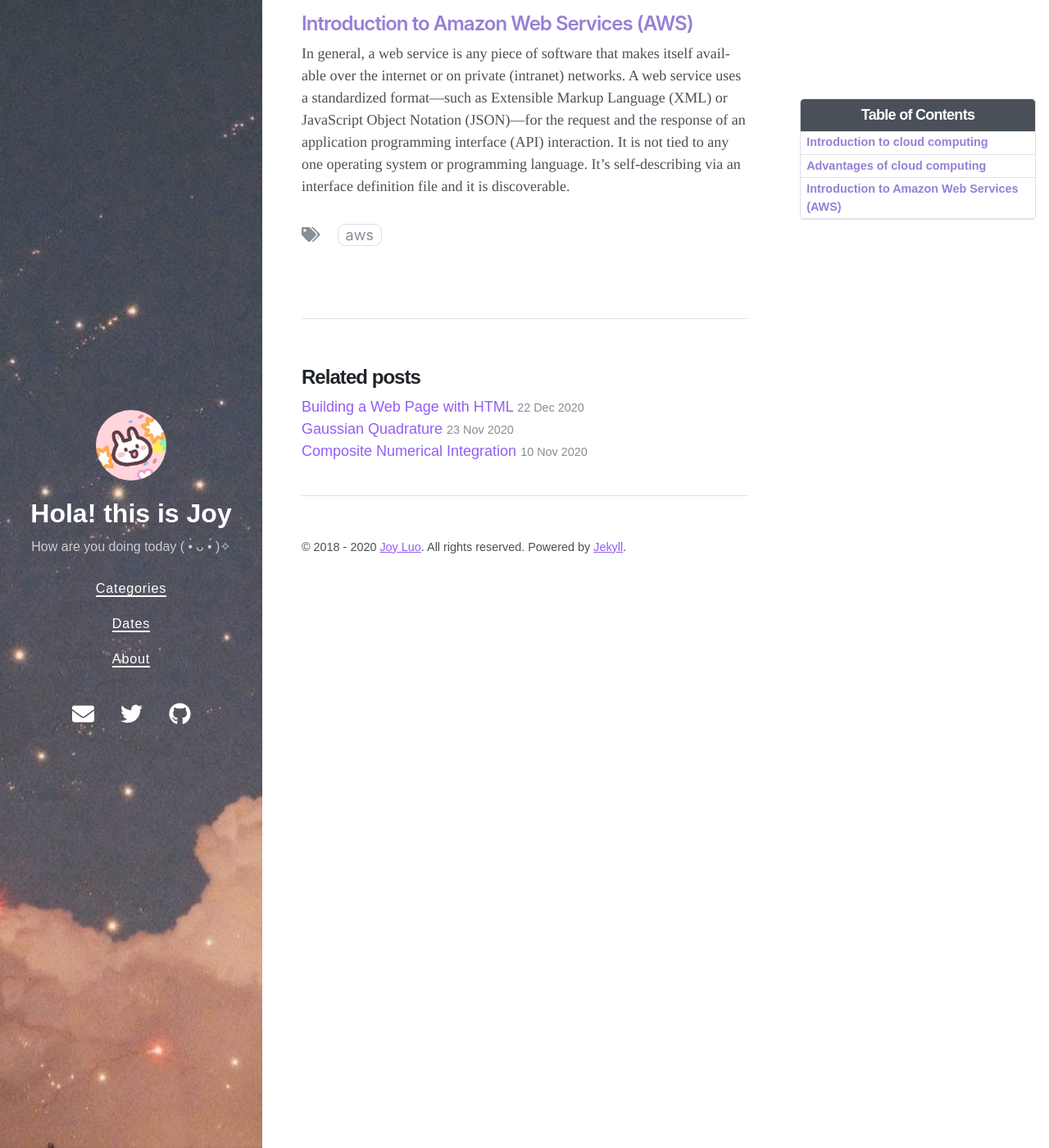
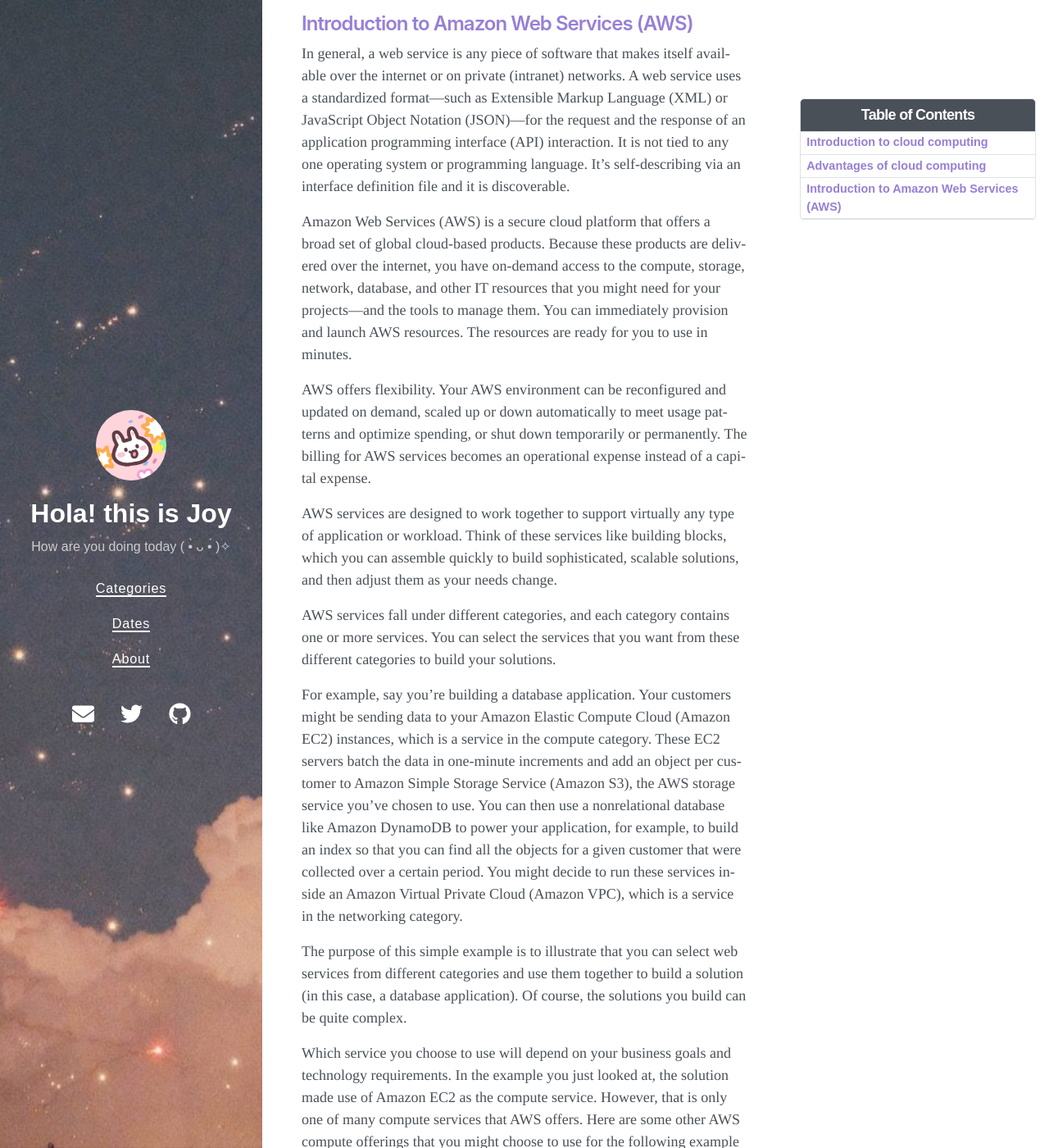
Before and after one commit to Joy3Luo/mathnotes, a Jekyll site: the page built from _posts/2020-12-25-AWS .md, in a window 1280 px wide and 1400 px high, scrolled down 5469 px. Shown: the whole window at 82% size. Built offline with Jekyll 4.4.1, drawn with Linux system fonts in a browser that asks for light colours; nearby versions of some CDN libraries; some of the changed text lies outside the part shown.

Commit message:
Update 2020-12-25-AWS .md

```diff
--- a/_posts/2020-12-25-AWS .md
+++ b/_posts/2020-12-25-AWS .md
@@ -109,3 +109,48 @@
 ## <font color= 977FD7>Introduction to Amazon Web Services (AWS)</font>
 
 In general, a web service is any piece of software that makes itself available over the internet or on private (intranet) networks. A web service uses a standardized format—such as Extensible Markup Language (XML) or JavaScript Object Notation (JSON)—for the request and the response of an application programming interface (API) interaction. It is not tied to any one operating system or programming language. It’s self-describing via an interface definition file and it is discoverable.
+
+
+Amazon Web Services (AWS) is a secure cloud platform that offers a broad set of global cloud-based products. Because these products are delivered over the internet, you have on-demand access to the compute, storage, network, database, and other IT resources that you might need for your projects—and the tools to manage them. You can immediately provision and launch AWS resources. The resources are ready for you to use in minutes.
+
+AWS offers flexibility. Your AWS environment can be reconfigured and updated on demand, scaled up or down automatically to meet usage patterns and optimize spending, or shut down temporarily or permanently. The billing for AWS services becomes an operational expense instead of a capital expense.
+
+AWS services are designed to work together to support virtually any type of application or workload. Think of these services like building blocks, which you can assemble quickly to build sophisticated, scalable solutions, and then adjust them as your needs change.
+
+AWS services fall under different categories, and each category contains one or more services. You can select the services that you want from these different categories to build your solutions.
+
+For example, say you’re building a database application. Your customers might be sending data to your Amazon Elastic Compute Cloud (Amazon EC2) instances, which is a service in the compute category. These EC2 servers batch the data in one-minute increments and add an object per customer to Amazon Simple Storage Service (Amazon S3), the AWS storage service you’ve chosen to use. You can then use a nonrelational database like Amazon DynamoDB to power your application, for example, to build an index so that you can find all the objects for a given customer that were collected over a certain period. You might decide to run these services inside an Amazon Virtual Private Cloud (Amazon VPC), which is a service in the networking category.
+
+The purpose of this simple example is to illustrate that you can select web services from different categories and use them together to build a solution (in this case, a database application). Of course, the solutions you build can be quite complex.
+
+Which service you choose to use will depend on your business goals and technology requirements. In the example you just looked at, the solution made use of Amazon EC2 as the compute service. However, that is only one of many compute services that AWS offers. Here are some other AWS compute offerings that you might choose to use for the following example use cases:
+- Amazon EC2: You want complete control over your AWS computing resources.
+- AWS Lambda: You want to run your code and not manage or provision servers.
+- AWS Elastic Beanstalk: You want a service that deploys, manages, and scales your web applications for you.
+- Amazon Lightsail: You need a lightweight cloud platform for a simple web application.
+- AWS Batch: You need to run hundreds of thousands of batch workloads.
+- AWS Outposts: You want to run AWS infrastructure in your on-premises data center.
+- Amazon Elastic Container Service(Amazon ECS), Amazon Elastic Kubernetes Service(Amazon EKS), or AWS Fargate: You want to implement a containers or microservices architecture.
+- VMware Cloud on AWS: You have an on-premises server virtualization platform that you want to migrate to AWS.Similarly, there are a variety of services for you to choose from in the other categories, and the number of offerings keeps growing.
+
+
+The array of AWS services can be intimidating as you start your journey into the cloud. This course focuses on some of the more common services in the following service categories: compute, storage, database, networking and content delivery, security, identity, and compliance, management and governance, and AWS cost management.Legend:
+- Amazon Elastic Block Store (Amazon EBS)
+- Amazon Elastic Compute Cloud (Amazon EC2)
+- Amazon Elastic Container Registry (Amazon ECR)
+- Amazon Elastic Container Service (Amazon ECS)
+- Amazon Elastic File System (Amazon EFS)
+- Amazon Elastic Kubernetes Service (Amazon EKS)
+- Amazon Relational Database Service (Amazon RDS)
+- Amazon Simple Storage Service (Amazon S3)
+- Amazon Virtual Private Cloud (Amazon VPC)
+- AWS Identity and Access Management (IAM)
+- AWS Key Management Service (AWS KMS)
+
+
+You might wonder how to access the broad array of services that are offered by AWS. There are three ways to create and manage resources on the AWS Cloud:
+- AWS Management Console: The console provides a rich graphical interface to a majority of the features offered by AWS. (Note: From time to time, new features might not have all of their capabilities included in the console when the feature initially launches.)
+- AWS Command Line Interface (AWS CLI): The AWS CLI provides a suite of utilities that can be launched from a command script in Linux, macOS, or Microsoft Windows.
+- Software development kits (SDKs): AWS provides packages that enable accessing AWS ina variety of popular programming languages. This makes it easy to use AWS in your existing applications and it also enables you to create applications that deploy and monitor complex systems entirely through code.
+
+All three options are built on a common REST-like API that serves as the foundation of AWS.
```
